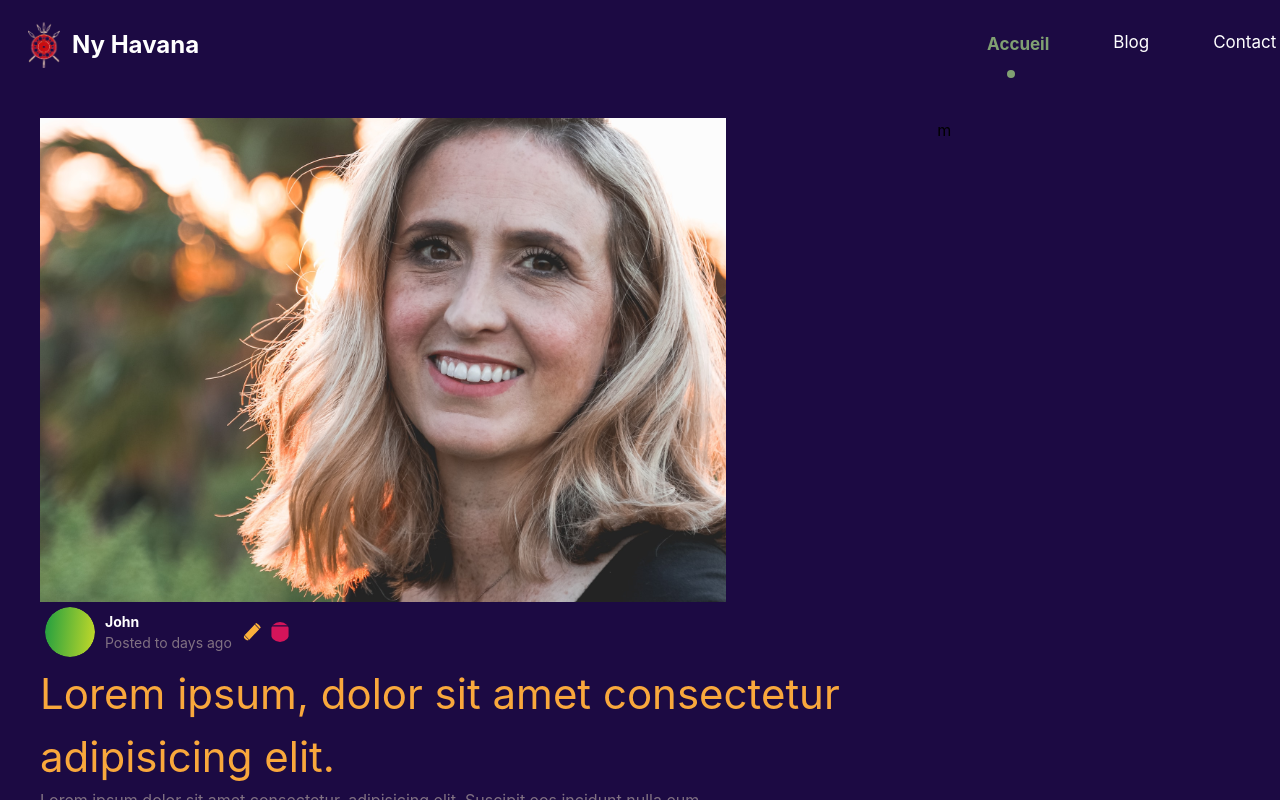
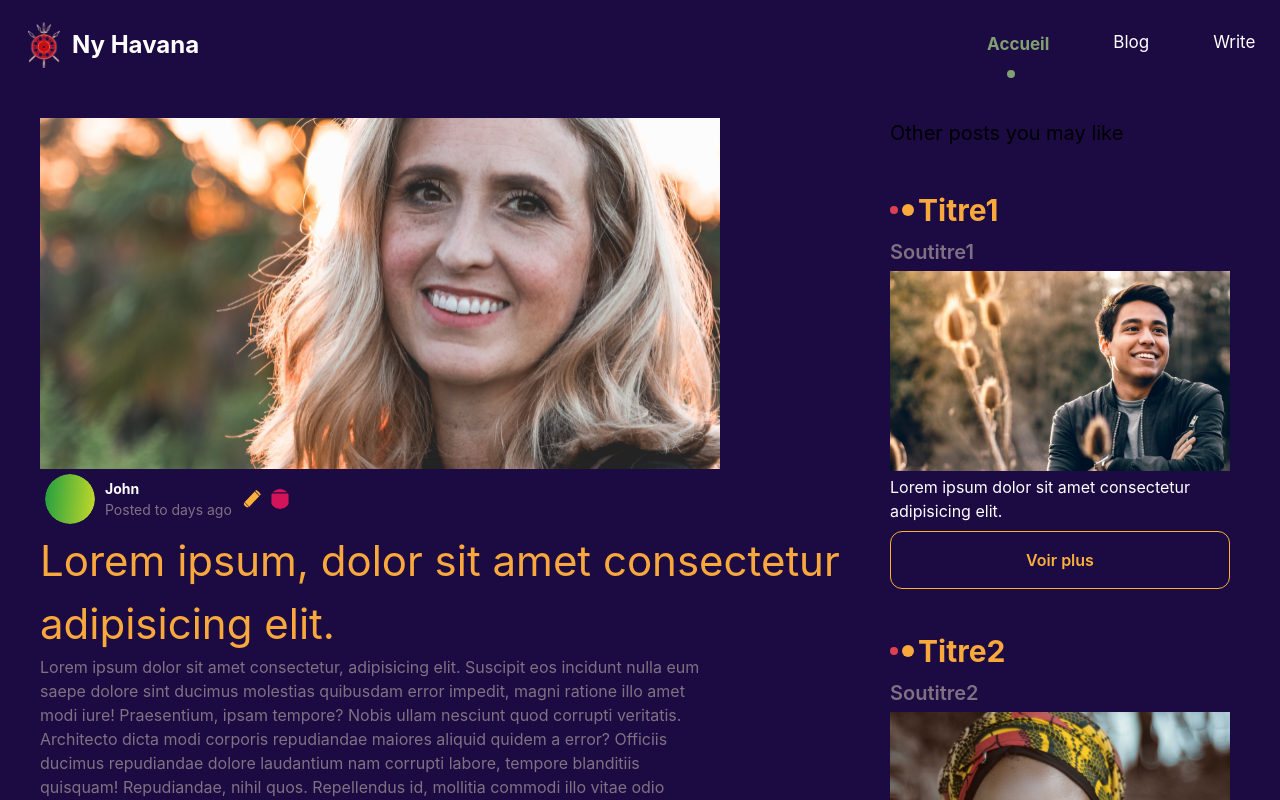
Before and after one commit to rakotoarisonlandry/Ny_Havana, a React (Create React App) app: page /post/1 in a window 1280 px wide. Shown: the top 800 px of the page. Built offline with nearby package versions, Linux system fonts and the light colour scheme.

Commit message:
new commit

```diff
--- a/package.json
+++ b/package.json
@@ -14,6 +14,7 @@
     "boostrap": "^2.0.0",
     "react": "^18.2.0",
     "react-dom": "^18.2.0",
+    "react-quill": "^2.0.0",
     "react-router-dom": "^6.16.0",
     "react-scripts": "5.0.1",
     "sass": "^1.69.5",
--- a/src/Style.scss
+++ b/src/Style.scss
@@ -9,9 +9,9 @@
 }
 
 //SinglePage
+
 .single {
   display: flex;
-  gap: 40px;
   padding-left: 40px;
   margin-top: 40px;
   .content {
@@ -41,17 +41,16 @@
       .edit {
         display: flex;
         gap: 8px;
-      img{
+        img {
           width: 20px;
           height: 20px;
           cursor: pointer;
         }
       }
-
     }
-    h1{
+    h1 {
       font-size: 42px;
-      color: #F9A83C;
+      color: #f9a83c;
       // font-weight: bold;
     }
     p {
@@ -60,5 +59,59 @@
   }
   .menu {
     flex: 2;
+    display: flex;
+    flex-direction: column;
+    gap: 40px;
+    padding-right: 50px;
+    h1 {
+      font-size: 20px;
+    }
+
+    .post {
+      display: flex;
+      flex-direction: column;
+      gap: 4px;
+    }
+    img {
+      width: 100%;
+      height: 200px;
+      object-fit: cover;
     }
   }
+}
+//write
+
+.add {
+  margin-top: 20px;
+  display: flex;
+  gap: 20px;
+  .content{
+    flex: 5;
+    padding-left: 50px;
+    display: flex;
+    flex-direction: column;
+    gap: 20px;
+    input{
+      padding: 10px;
+      border: 1px solid #807182;
+      background-color: #1C0A43;
+      color:#807182 ;
+    }
+    .editorContainer{
+      color:#807182 ;
+      height: 300px;
+      overflow: scroll;
+      .editor{
+        color: #807182;
+        height:200px;
+        border: none;
+      }
+    }
+  }
+  .menu{
+    flex: 2;
+    display: flex;
+    flex-direction: column;
+    gap: 20px;
+  }
+}
--- a/src/components/Footer.jsx
+++ b/src/components/Footer.jsx
@@ -7,7 +7,7 @@ function Footer() {
   return (
     <div className="w-full">
       <footer>
-        <div className="mt-96 ml-8 mr-8 w-[95%] h-[1px] bg-[#AE9F9F] "></div>
+        <div className="mt-52 ml-8 mr-8 w-[95%] h-[1px] bg-[#AE9F9F] "></div>
         <div className="flex space-x-[75%]">
           <Link
             to="/"
--- a/src/components/Header.jsx
+++ b/src/components/Header.jsx
@@ -14,7 +14,7 @@ function Header() {
           <div className="w-2 h-2 bg-[#80a072] ml-5  rounded-full relative"></div>
         </Link>
         <Link>Blog</Link>
-        <Link>Contact</Link>
+        <Link to="/write">Write</Link>
       </ul>
     </div>
   );
--- /dev/null
+++ b/src/components/Menu.jsx
@@ -0,0 +1,64 @@
+import React from "react";
+import imageOne from "../img/Rectangle 4.svg";
+import imageTwo from "../img/Rectangle 1.svg";
+import yoga from "../img/Rectangle 4.svg";
+import { Link } from "react-router-dom";
+
+function Menu() {
+  const posts = [
+    {
+      id: 1,
+      title1: "Titre1",
+      SubTitle: "Soutitre1",
+      desc: "Lorem ipsum dolor sit amet consectetur adipisicing elit.",
+      img: imageOne,
+    },
+    {
+      id: 2,
+      title1: "Titre2",
+      SubTitle: "Soutitre2",
+      desc: "Lorem ipsum dolor sit amet consectetur adipisicing elit. ",
+      img: imageTwo,
+    },
+    {
+      id: 3,
+      title1: "Titre3",
+      SubTitle: "Soutitre3",
+      desc: "Lorem ipsum dolor sit amet consectetur adipisicing elit.",
+      img: yoga,
+    },
+  ];
+  return (
+    <div className="menu">
+      <h1>Other posts you may like</h1>
+      {posts.map((post) => (
+        <div className="post" key={posts.id}>
+          <div className="flex gap-1 items-center ">
+            <div className="w-2 h-2 rounded-full bg-[#DF4051]"></div>
+            <div className="w-3 h-3 rounded-full bg-[#F9A83C]"></div>
+            <h2 className="text-[#F9A83C] text-[30px] font-bold">
+              {post.title1}
+            </h2>
+          </div>
+          <Link to="/">
+            <h3 className="text-[#807182] text-[20px]  font-semibold">
+              {post.SubTitle}
+            </h3>
+          </Link>
+          <Link to={`/post/${post.id}`}>
+            <img src={post.img} className="w-[1800px] object-cover" alt="" />
+          </Link>
+          <p className="text-white ">{post.desc}</p>
+          <Link
+            to={`/post/${posts.id}`}
+            className="text-[#FBB03B] mt-1 text-center font-semibold select-none rounded-xl border-[1px] border-[#FBB03B] pt-4 pb-4 pl-9 pr-9"
+          >
+            Voir plus
+          </Link>
+        </div>
+      ))}
+    </div>
+  );
+}
+
+export default Menu;
--- a/src/components/SinglePage.jsx
+++ b/src/components/SinglePage.jsx
@@ -4,11 +4,12 @@ import ellipse from "../img/Ellipse 2.svg";
 import Iconedit from "../img/editIcon.svg";
 import Icondelete from "../img/DeleteIcon.svg";
 import { Link } from "react-router-dom";
+import Menu from "./Menu";
 function SinglePage() {
   return (
     <div className="single">
       <div className="content">
-        <img src={ImageSigle} className="w-[80%] h-[40%]" alt="" />
+        <img src={ImageSigle} className="w-[80%] h-[26%]" alt="" />
         <div className="user">
           <img src={ellipse} alt="" />
           <div className="info">
@@ -35,7 +36,7 @@ function SinglePage() {
           Voluptatibus quas ex distinctio eligendi animi ab numquam iusto eaque! Quia, laborum deserunt? Voluptatibus, dignissimos expedita molestiae incidunt et hic omnis optio aspernatur, porro eligendi enim, aperiam voluptas consequatur eum!
         </p>
       </div>
-      <div className="menu">m</div>
+      <Menu/>
     </div>
   );
 }
--- a/src/components/Write.jsx
+++ b/src/components/Write.jsx
@@ -1,9 +1,43 @@
-import React from 'react'
+import React, { useState } from "react";
+import ReactQuill from "react-quill";
+import "react-quill/dist/quill.snow.css";
 
 function Write() {
+  const [value, setValue] = useState("");
   return (
-    <div>Write</div>
-  )
+    <div className="add">
+      <div className="content">
+        <input type="text" placeholder="Title" />
+        <div className="editorContainer">
+          <ReactQuill  className="editor" theme="snow" value={value} onChange={setValue} />
+        </div>
+      </div>
+      <div className="menu">
+        <div className="items">
+          <h1>Publish</h1>
+          <span>
+            <b>Status :</b>Draft
+          </span>
+          <span>
+            <b>Visibility :</b> Public
+          </span>
+          <input style={{ display: "none" }} type="file" id="file" name="" />
+          <label htmlFor="file"> Upload Image</label>
+          <div className="button">
+            <button>Save As Draft</button>
+            <button>Update</button>
+          </div>
+        </div>
+        <div className="items">
+          <h1>Category</h1>
+          <input type="radio" name="cat" value="art" id="art" />
+          <label htmlFor="art"> Art</label>
+          <input type="radio" name="cat" value="Science" id="Science" />
+          <label htmlFor=""> Science </label>
+        </div>
+      </div>
+    </div>
+  );
 }
 
-export default Write
+export default Write;
```
Also changed, not shown: 1 other file (tests, documents, lock files or other folders). Lines whose indentation alone changed are shown as unchanged.
